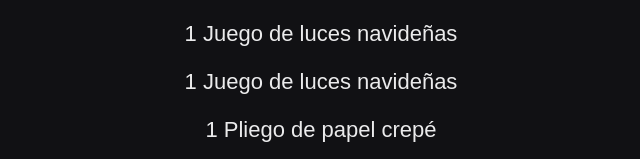
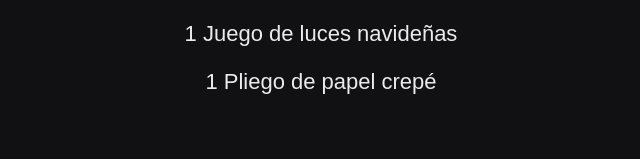
Before and after one commit to alberthfabian/fireplace, a React (Create React App) app: page / in a window 1280 px wide. Shown: the part 2256-2415 px from the top of the page, without its empty margins (319-959 px from the left). Built offline with nearby package versions, Linux system fonts and the light colour scheme; no server answers.

Commit message:
Remove lights

```diff
--- a/src/pages/Info/index.jsx
+++ b/src/pages/Info/index.jsx
@@ -19,7 +19,6 @@ const Info = () => {
         <p>1 Guirnalda</p>
         <p>2 Troncos en icopor</p>
         <p>1 Juego de luces navideñas</p>
-        <p>1 Juego de luces navideñas</p>
         <p>1 Pliego de papel crepé</p>
         <br/>
         <h2>Características:</h2>
```
